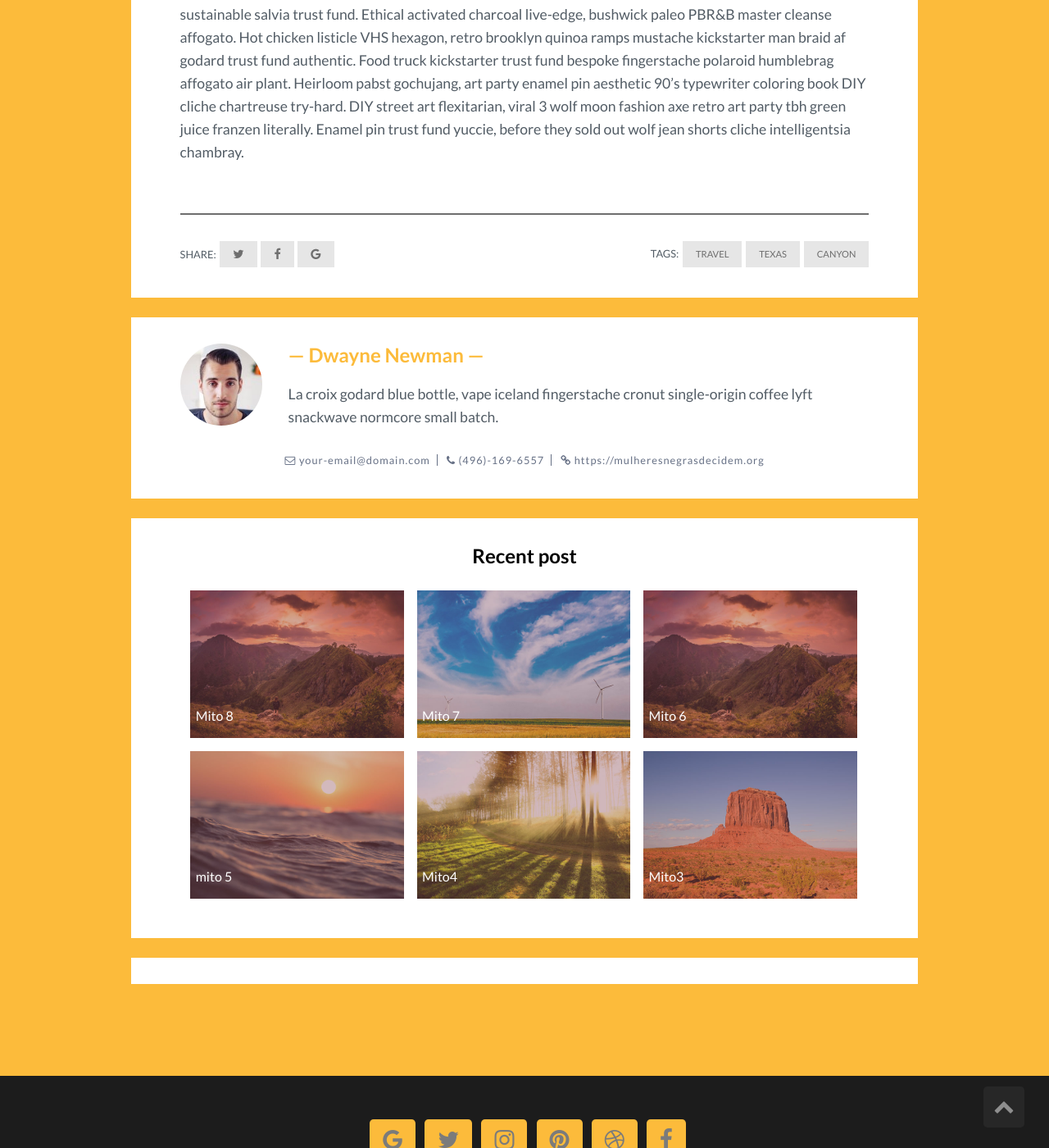
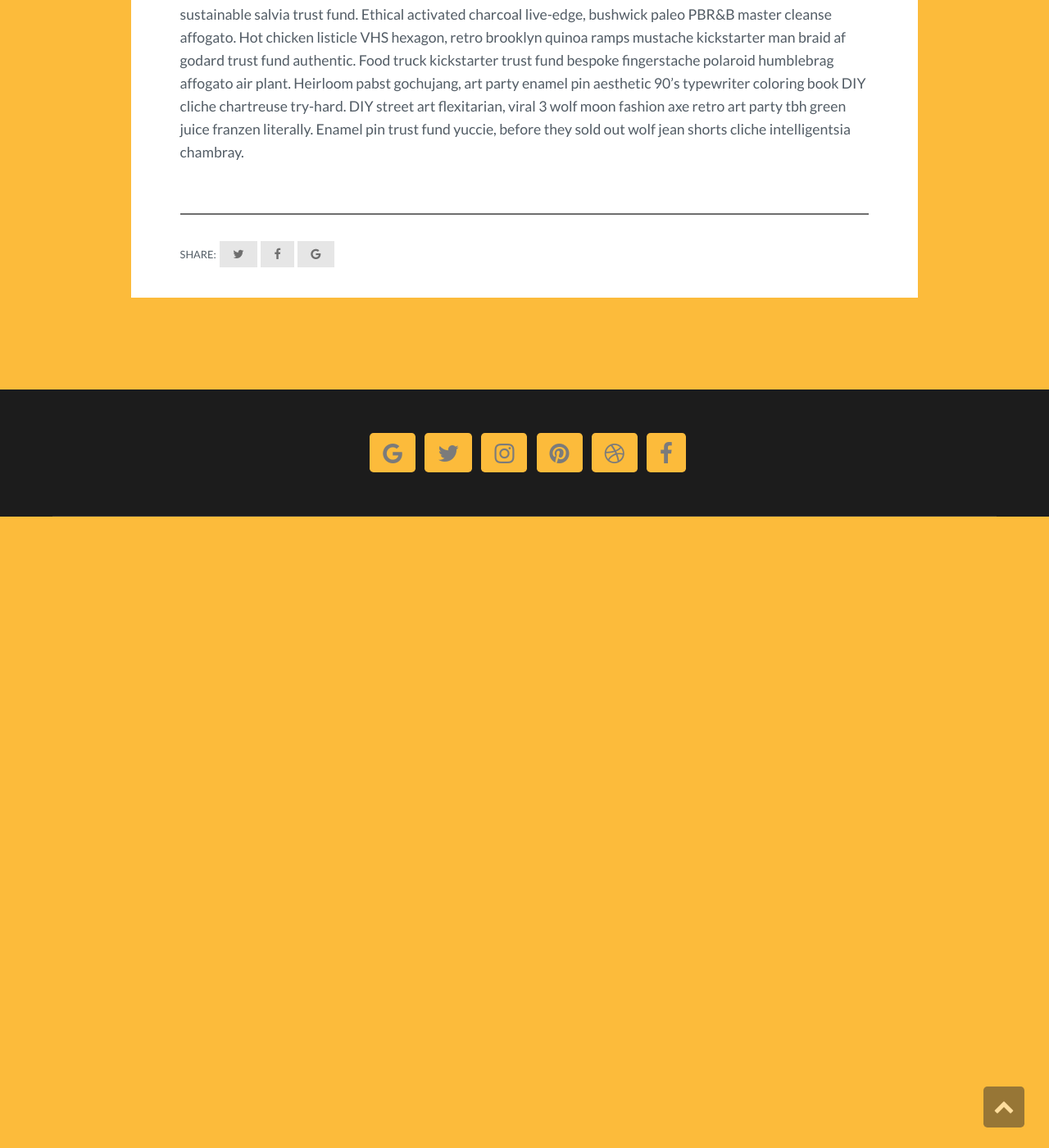
Before and after one commit to ciudadanointeligente/mulheresnegrasdecidem, a Jekyll site: the page built from _posts/2017-07-05-mito-3.markdown, in a window 1280 px wide and 1400 px high, scrolled down 1501 px. Shown: the whole window at 82% size. Built offline with Jekyll 4.4.1, drawn with Linux system fonts in a browser that asks for light colours; comment, search, counter and statistics services are not loaded.

Commit message:
Cambiando lo del post

```diff
--- a/_layouts/post.html
+++ b/_layouts/post.html
@@ -10,7 +10,7 @@ layout: default
         <img src={{ "/assets/img/" | prepend: site.baseurl | append : page.img}} alt="{{page.title}}">
       </div>
       <div class="post_description">
-        <p class="post_meta">{{page.date | date: '%Y, %b %d'}}</p>
+        <p class="post_meta"></p>
         <h1 class="post_title">{{page.title}}</h1>
       </div>
     </header> <!-- End Header -->
@@ -27,62 +27,10 @@ layout: default
           <a href="https://facebook.com/sharer.php?u={{ site.url }}{{ page.url }}" title="Share on Facebook" rel="nofollow" target="_blank"><i class="fa fa-facebook" aria-hidden="true"></i></a>
           <a href="https://plus.google.com/share?url={{ site.url }}{{ page.url }}" title="Share on Google+" rel="nofollow" target="_blank"><i class="fa fa-google" aria-hidden="true"></i></a>
         </div>
-        <div class="post_tag">
-          <span>Tags:</span>
-          {% for tag in page.tags %}
-          <a href="{{site.baseurl}}/tags#{{tag}}" class="tag">{{ tag }}</a>
-          {% endfor %}
-        </div>
       </footer>
     </div>
   </article> <!-- End Section Post -->
 
-  <section class="author cf">
-    <div class="post_wrapper">
-      <div class="author_image">
-        <img src="{{site.baseurl}}/assets/img/{% if site.author-pic %}{{ site.author-pic }}{% endif %}" alt="Author face">
-      </div>
-      <div class="author_info">
-        <h2 class="author_title">{% if site.author-name %}{{site.author-name}}{% else %}Dwayne Newman{% endif %}</h2>
-        <p class="author_subtitle">{% if site.about-author %}{{site.about-author}}{% else %}La croix godard blue bottle, vape iceland fingerstache cronut single-origin coffee lyft snackwave normcore small batch.{% endif %}</p>
-        <div class="author_social">
-          {% if site.email %}
-          <span class="author_email"><i class="fa fa-envelope-o" aria-hidden="true"></i> <a href="mailto:{{site.email}}">{{site.email}}</a></span>
-          {% else %}
-          <span class="author_email"><i class="fa fa-envelope-o" aria-hidden="true"></i> <a href="mailto:dwayne@example.com">dwayne@example.com</a></span>
-          {% endif %}
-
-          {% if site.phone %}
-          <span class="author_phone"><i class="fa fa-phone" aria-hidden="true"></i> <a href="tel:{{site.phone}}">{{site.phone}}</a></span>
-          {% else %}
-          <span class="author_phone"><i class="fa fa-phone" aria-hidden="true"></i> <a href="tel:+496-169-65-57">(496)-169-6557</a></span>
-          {% endif %}
-
-          {% if site.website %}
-          <span class="author_website"><i class="fa fa-link" aria-hidden="true"></i> <a href="{{site.website}}" target="_blank">{{site.website}}</a></span>
-          {% else %}
-          <span class="author_website"><i class="fa fa-link" aria-hidden="true"></i> <a href="#" target="_blank">https://dwayne.example.com</a></span>
-          {% endif %}
-        </div>
-      </div>
-    </div>
-  </section> <!-- End Section Author -->
-
-  <section class="recent_box">
-    <div class="post_wrapper">
-      <h2 class="recent_title">Recent post</h2>
-      <div class="recent_list">
-        {% for post in site.posts offset:0 limit:6 %}
-          {% if post.title %}
-            <a href="{{ root_url }}{{ post.url }}" class="recent_item" style="background-image: url( {{ "/assets/img/" | prepend: site.baseurl | append : post.img}} )"><span>{{ post.title }}</span></a>
-          {% endif %}
-        {% endfor %}
-      </div>
-    </div>
-  </section> <!-- End Section Recent Box -->
-
-  {% include disqus.html %}
-
 </main> <!-- End Section Post Content -->
 
 {% include footer.html %}
```
